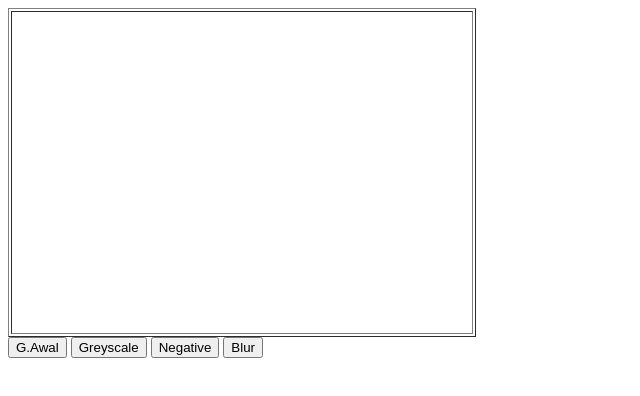
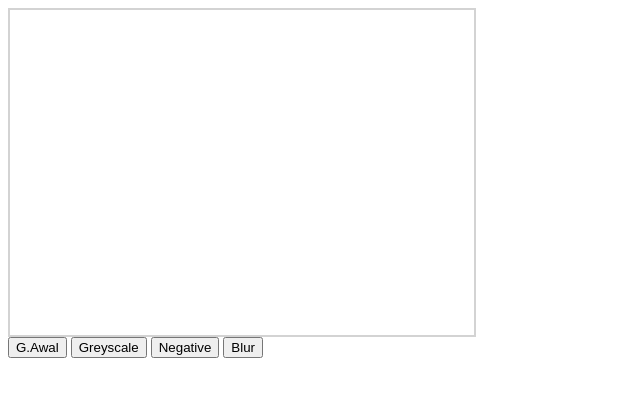
Before and after one commit to hack-ignsdk/Clan-A, a plain HTML site: page index.html in a window 1280 px wide. Shown: the whole page, without its empty margins (0-640 px from the left). Drawn offline with nearby package versions, Linux system fonts and the light colour scheme.

Commit message:
style border

```diff
--- a/index.html
+++ b/index.html
@@ -79,11 +79,11 @@
     </script>
 </head>
 <body>
- <table border=1><tr><td><canvas id="myCanvas" width="458" height="315"></canvas>
+ <table style="border:2px solid #d3d3d3"><tr><td><canvas id="myCanvas" width="458" height="315"></canvas>
  </td></tr></table>
  <button onclick="imageObj.onload = function() {drawImage(this);};">G.Awal</button>
  <button onclick="imageObj.onload = function() {grayscale(this);};">Greyscale</button>
-  <button onclick="imageObj.onload = function() {negative(this);};">Negative</button>
-  <button onclick="imageObj.onload = function() {blur(this);};">Blur</button>
+ <button onclick="imageObj.onload = function() {negative(this);};">Negative</button>
+ <button onclick="imageObj.onload = function() {blur(this);};">Blur</button>
 </body>
 </html>
```
